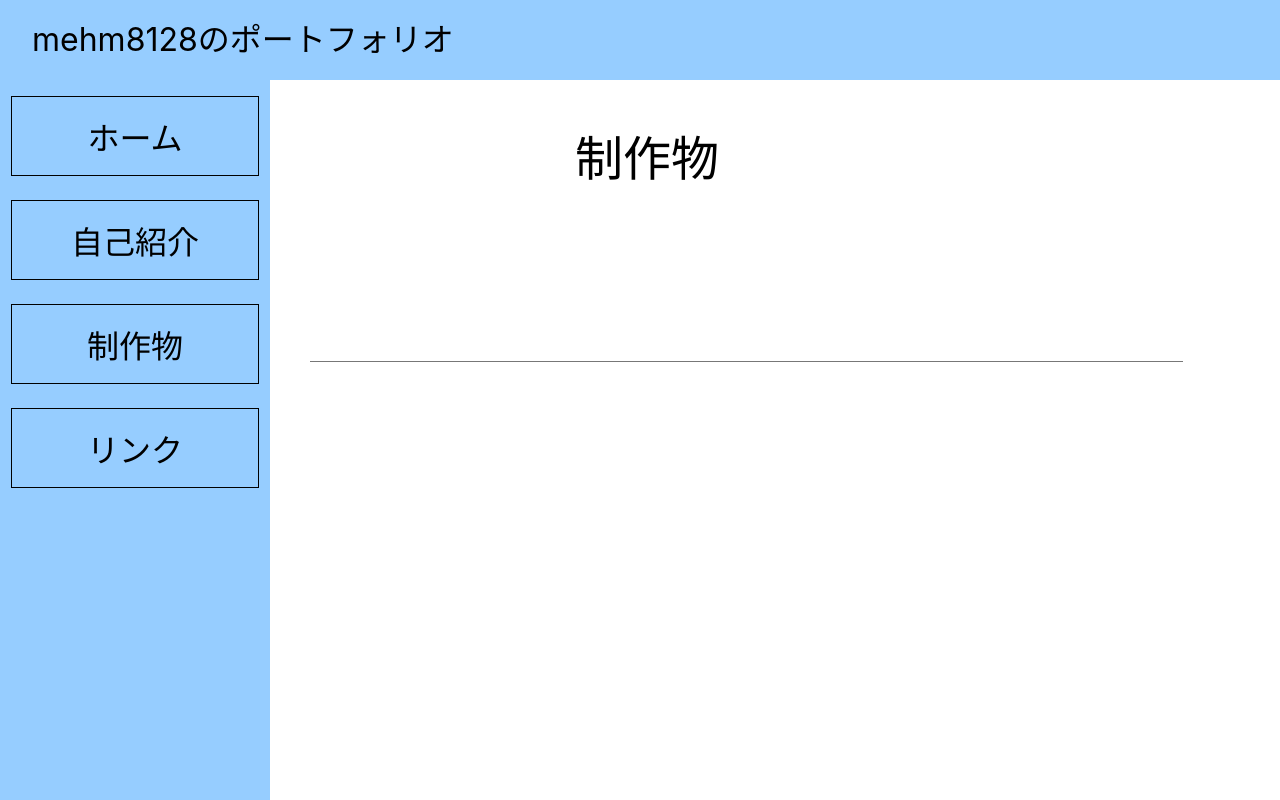
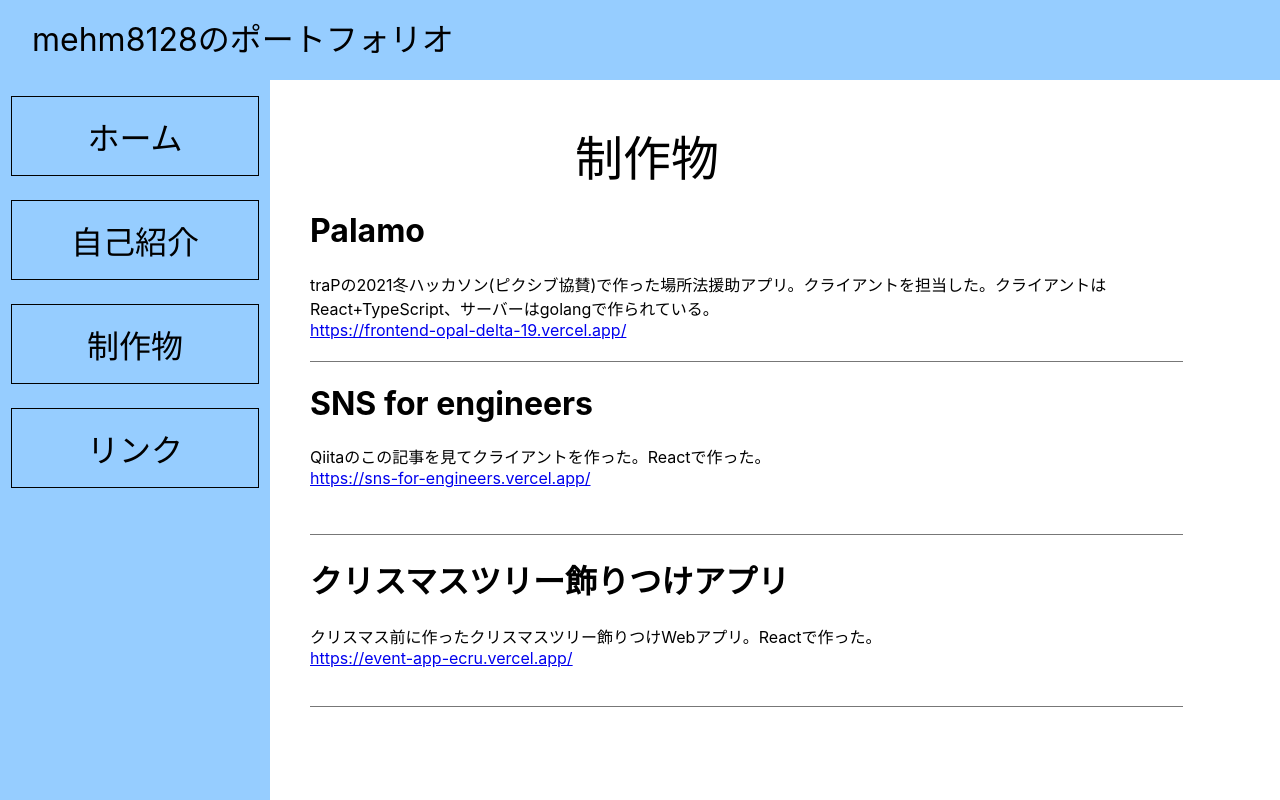
Before and after one commit to mehm8128/portfolio, a React (Create React App) app: page /production in a window 1280 px wide. Built offline with nearby package versions, Linux system fonts and the light colour scheme.

Commit message:
制作物ページ詳細を書いた

```diff
--- a/src/pages/Production.tsx
+++ b/src/pages/Production.tsx
@@ -1,12 +1,31 @@
 import styles from './Production.module.css'
 
 function Production() {
-  const productionList = [{name: '', image: '', description: ''}]
+  const productionList = [
+    {
+      name: 'Palamo',
+      description:
+        'traPの2021冬ハッカソン(ピクシブ協賛)で作った場所法援助アプリ。クライアントを担当した。クライアントはReact+TypeScript、サーバーはgolangで作られている。',
+      link: 'https://frontend-opal-delta-19.vercel.app/',
+    },
+    {
+      name: 'SNS for engineers',
+      description: 'Qiitaのこの記事を見てクライアントを作った。Reactで作った。',
+      link: 'https://sns-for-engineers.vercel.app/',
+    },
+    {
+      name: 'クリスマスツリー飾りつけアプリ',
+      description: 'クリスマス前に作ったクリスマスツリー飾りつけWebアプリ。Reactで作った。',
+      link: 'https://event-app-ecru.vercel.app/',
+    },
+  ]
   const listItems = productionList.map((item, index) => (
     <li key={index} className={styles.li}>
       <h1>{item.name}</h1>
-      <img src={item.image} alt={item.name} />
-      <div>{item.description}</div>
+      <div className={styles.itemContent}>
+        <div className={styles.description}>{item.description}</div>
+        <a href={item.link}>{item.link}</a>
+      </div>
     </li>
   ))
 
```
